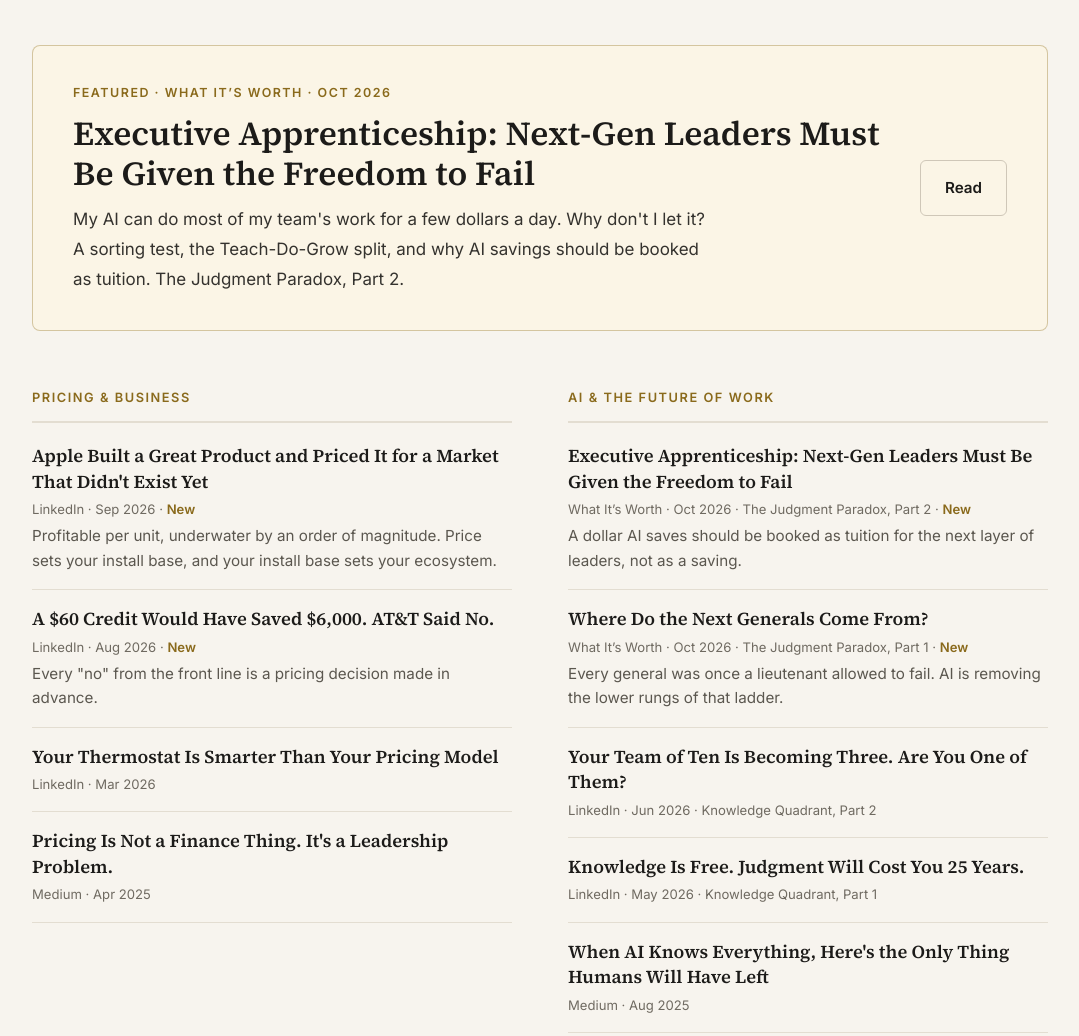
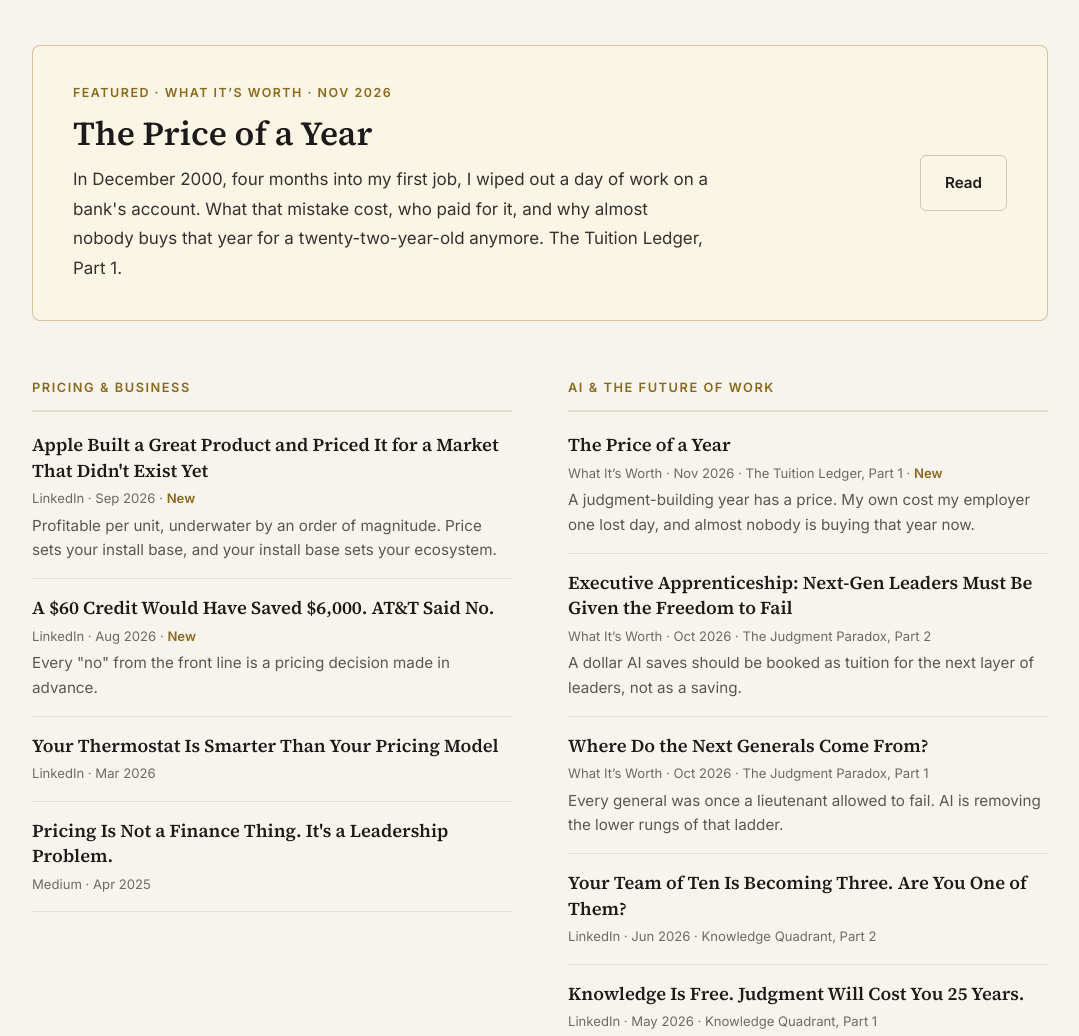
Before and after one commit to puneet8796/puneetsrivastava-site, a website: page public/index.html in a window 1280 px wide. Shown: the part 6403-7439 px from the top of the page, without its empty margins (100-1179 px from the left). Drawn offline with Linux system fonts and the light colour scheme.

Commit message:
Feature The Price of a Year (Tuition Ledger, Part 1) as the main essay
Co-Authored-By: Claude Fable 5.2 <noreply@anthropic.com>
Claude-Session: https://claude.ai/code/session_016x7ydhAnKPogL26HuxT9Ht

```diff
--- a/public/index.html
+++ b/public/index.html
@@ -746,11 +746,11 @@ strong { font-weight: 600; color: var(--text); }
 
     <div class="featured reveal">
       <div>
-        <span class="eyebrow">Featured · What It&rsquo;s Worth · Oct 2026</span>
-        <h3><a href="https://whatitsworthletter.substack.com/p/executive-apprenticeship-next-gen" target="_blank" rel="noopener noreferrer">Executive Apprenticeship: Next-Gen Leaders Must Be Given the Freedom to Fail</a></h3>
-        <p>My AI can do most of my team's work for a few dollars a day. Why don't I let it? A sorting test, the Teach-Do-Grow split, and why AI savings should be booked as tuition. The Judgment Paradox, Part 2.</p>
+        <span class="eyebrow">Featured · What It&rsquo;s Worth · Nov 2026</span>
+        <h3><a href="https://whatitsworthletter.substack.com/p/the-price-of-a-year" target="_blank" rel="noopener noreferrer">The Price of a Year</a></h3>
+        <p>In December 2000, four months into my first job, I wiped out a day of work on a bank's account. What that mistake cost, who paid for it, and why almost nobody buys that year for a twenty-two-year-old anymore. The Tuition Ledger, Part 1.</p>
       </div>
-      <a href="https://whatitsworthletter.substack.com/p/executive-apprenticeship-next-gen" class="btn btn-ghost" target="_blank" rel="noopener noreferrer">Read</a>
+      <a href="https://whatitsworthletter.substack.com/p/the-price-of-a-year" class="btn btn-ghost" target="_blank" rel="noopener noreferrer">Read</a>
     </div>
 
     <div class="shelves">
@@ -782,13 +782,18 @@ strong { font-weight: 600; color: var(--text); }
         <h3>AI &amp; the Future of Work</h3>
         <ul>
           <li>
+            <a class="title" href="https://whatitsworthletter.substack.com/p/the-price-of-a-year" target="_blank" rel="noopener noreferrer">The Price of a Year</a>
+            <div class="meta">What It&rsquo;s Worth · Nov 2026 · The Tuition Ledger, Part 1 · <span class="tag-new">New</span></div>
+            <div class="desc">A judgment-building year has a price. My own cost my employer one lost day, and almost nobody is buying that year now.</div>
+          </li>
+          <li>
             <a class="title" href="https://whatitsworthletter.substack.com/p/executive-apprenticeship-next-gen" target="_blank" rel="noopener noreferrer">Executive Apprenticeship: Next-Gen Leaders Must Be Given the Freedom to Fail</a>
-            <div class="meta">What It&rsquo;s Worth · Oct 2026 · The Judgment Paradox, Part 2 · <span class="tag-new">New</span></div>
+            <div class="meta">What It&rsquo;s Worth · Oct 2026 · The Judgment Paradox, Part 2</div>
             <div class="desc">A dollar AI saves should be booked as tuition for the next layer of leaders, not as a saving.</div>
           </li>
           <li>
             <a class="title" href="https://whatitsworthletter.substack.com/p/where-do-the-next-generals-come-from" target="_blank" rel="noopener noreferrer">Where Do the Next Generals Come From?</a>
-            <div class="meta">What It&rsquo;s Worth · Oct 2026 · The Judgment Paradox, Part 1 · <span class="tag-new">New</span></div>
+            <div class="meta">What It&rsquo;s Worth · Oct 2026 · The Judgment Paradox, Part 1</div>
             <div class="desc">Every general was once a lieutenant allowed to fail. AI is removing the lower rungs of that ladder.</div>
           </li>
           <li>
@@ -967,9 +972,9 @@ strong { font-weight: 600; color: var(--text); }
     </div>
     <aside class="now reveal" aria-label="What I'm doing now">
       <h3>Now</h3>
-      <div class="date">Updated October 2026</div>
+      <div class="date">Updated November 2026</div>
       <ul>
-        <li><strong>Writing</strong> Part 3 of <em>The Judgment Paradox</em> for What It&rsquo;s Worth: what is left for people to do when AI runs most of the work.</li>
+        <li><strong>Writing</strong> <em>The Tuition Ledger</em> for What It&rsquo;s Worth: a five-part series on who pays for a judgment-building year. <a href="https://whatitsworthletter.substack.com/p/the-price-of-a-year" target="_blank" rel="noopener noreferrer">Part 1 is out</a>.</li>
         <li><strong>Building</strong> <em>Do you know your India?</em>, and opening Kairos to a wider group of testers.</li>
         <li><strong>Reading</strong> for <em>The Arithmetic of Mercy</em>.</li>
         <li><strong>Spoke</strong> at the B2B Pricing &amp; Commercial Excellence Summit America in New York: a solo talk and a panel on AI in commercial decision-making.</li>
@@ -984,10 +989,10 @@ strong { font-weight: 600; color: var(--text); }
   <div class="wrap">
     <div class="eyebrow">What It&rsquo;s Worth &middot; The newsletter</div>
     <h2>An essay every two weeks on value, judgment, and history.</h2>
-    <p>Parts 1 and 2 of <em>The Judgment Paradox</em> are out now. Part 3 arrives later this month. Want to see the style first? Read the latest essay below.</p>
+    <p><em>The Tuition Ledger</em>, a five-part series on who pays for a judgment-building year, has begun. Part 1 is out now. Want to see the style first? Read the latest essay below.</p>
     <div class="sub-actions">
       <a href="https://whatitsworthletter.substack.com/subscribe" class="btn btn-primary" target="_blank" rel="noopener noreferrer">Sign up free</a>
-      <a href="https://whatitsworthletter.substack.com/p/executive-apprenticeship-next-gen" class="btn btn-ghost" target="_blank" rel="noopener noreferrer">Read the latest essay</a>
+      <a href="https://whatitsworthletter.substack.com/p/the-price-of-a-year" class="btn btn-ghost" target="_blank" rel="noopener noreferrer">Read the latest essay</a>
     </div>
     <p style="margin:14px auto 0;font-size:0.88rem">Free, always. Every two weeks. Unsubscribe anytime.</p>
   </div>
--- a/public/llms.txt
+++ b/public/llms.txt
@@ -1,6 +1,6 @@
 # Puneet Srivastava — Professional Profile
 # puneetsrivastava.com
-# Updated: September 2026
+# Updated: November 2026
 
 Puneet Srivastava is a pricing strategist, student of history, and builder with AI,
 based in Pflugerville, Texas. He is Senior Director of Pricing Strategy and
@@ -87,6 +87,7 @@ RECENT SPEAKING
 
 WRITING (selected)
 
+- The Price of a Year (What It's Worth, Nov 2026; The Tuition Ledger, Part 1) https://whatitsworthletter.substack.com/p/the-price-of-a-year
 - Executive Apprenticeship: Next-Gen Leaders Must Be Given the Freedom to Fail (What It's Worth, Oct 2026) https://whatitsworthletter.substack.com/p/executive-apprenticeship-next-gen
 - Where Do the Next Generals Come From? (What It's Worth, Oct 2026) https://whatitsworthletter.substack.com/p/where-do-the-next-generals-come-from
 - The Failed Program That Ran an Empire for 300 Years (LinkedIn, Sep 2026)
```
